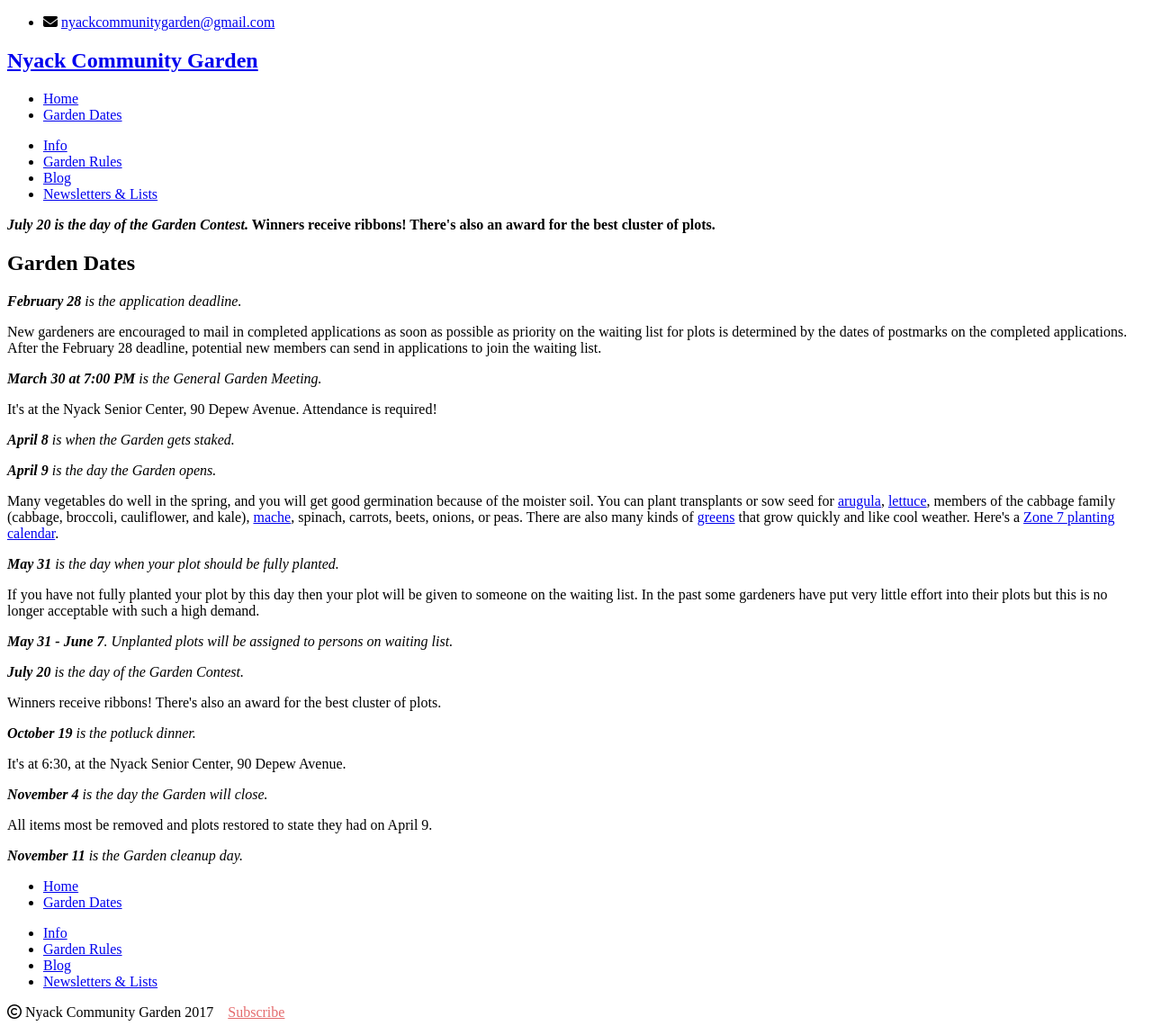
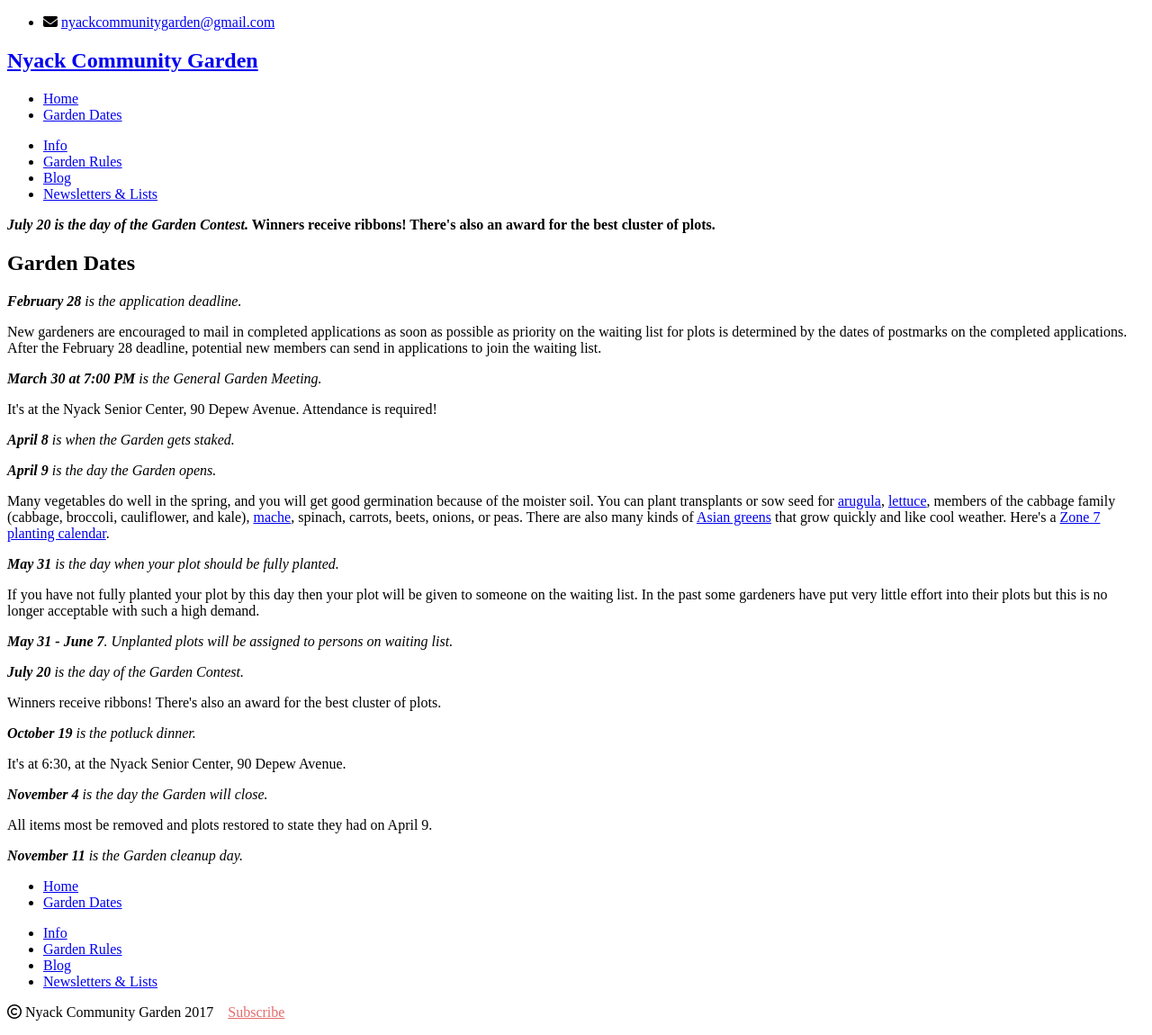
Before and after one commit to bosborne/nyackcommunitygarden, a Jekyll site: the page built from garden-dates/index.html, in a window 1280 px wide. Shown: the whole page at 90% size. Built offline with Jekyll 4.4.1, drawn with Linux system fonts in a browser that asks for light colours; nearby versions of some CDN libraries; library files that are not in the unit come from our copies.

Commit message:
Correct URL to Johnny's

```diff
--- a/garden-dates/index.html
+++ b/garden-dates/index.html
@@ -24,7 +24,7 @@
 <i><b>April 9</b> is the day the Garden opens.</i>
 </p>
 <p>
-Many vegetables do well in the spring, and you will get good germination because of the moister soil. You can plant transplants or sow seed for <a href="http://www.seedsavers.org/apollo-arugula">arugula</a>, <a href="http://www.seedsavers.org/category/lettuce">lettuce</a>, members of the cabbage family (cabbage, broccoli, cauliflower, and kale), <a href="http://www.johnnyseeds.com/p-6040-vit.aspx">mache</a>, spinach, carrots, beets, onions, or peas. There are also many kinds of <a href="http://www.johnnyseeds.com/vegetables/greens/">greens</a> that grow quickly and like cool weather. Here's a <a href="/blog/zone-7-planting-calendar">Zone 7 planting calendar</a>.
+Many vegetables do well in the spring, and you will get good germination because of the moister soil. You can plant transplants or sow seed for <a href="http://www.seedsavers.org/apollo-arugula">arugula</a>, <a href="http://www.seedsavers.org/category/lettuce">lettuce</a>, members of the cabbage family (cabbage, broccoli, cauliflower, and kale), <a href="http://www.johnnyseeds.com/p-6040-vit.aspx">mache</a>, spinach, carrots, beets, onions, or peas. There are also many kinds of <a href="http://www.johnnyseeds.com/vegetables/greens/asian-greens/">Asian greens</a> that grow quickly and like cool weather. Here's a <a href="/blog/zone-7-planting-calendar">Zone 7 planting calendar</a>.
 </p>
 <p>
 <i><b>May 31</b> is the day when your plot should be fully planted.</i>
```
